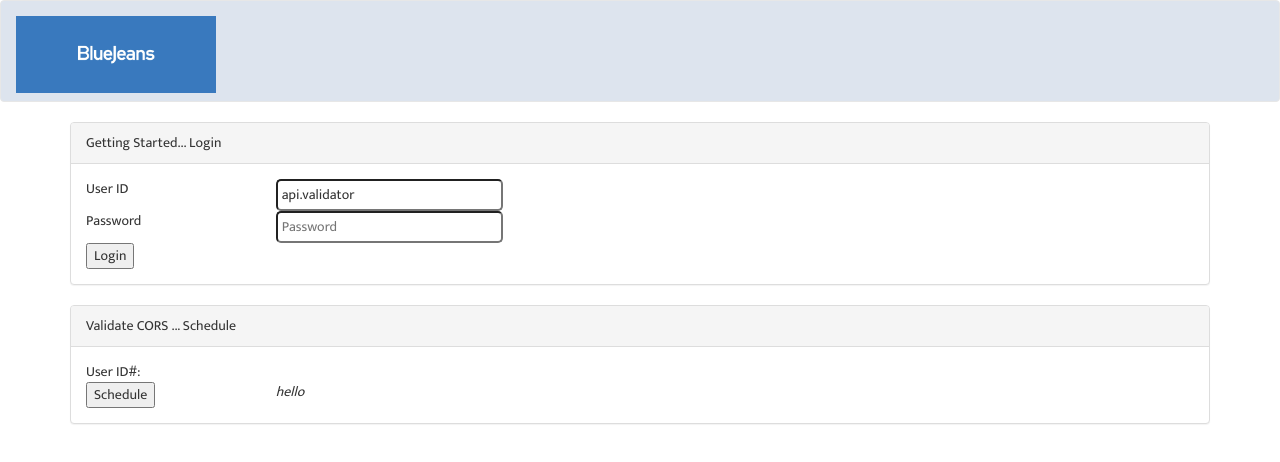
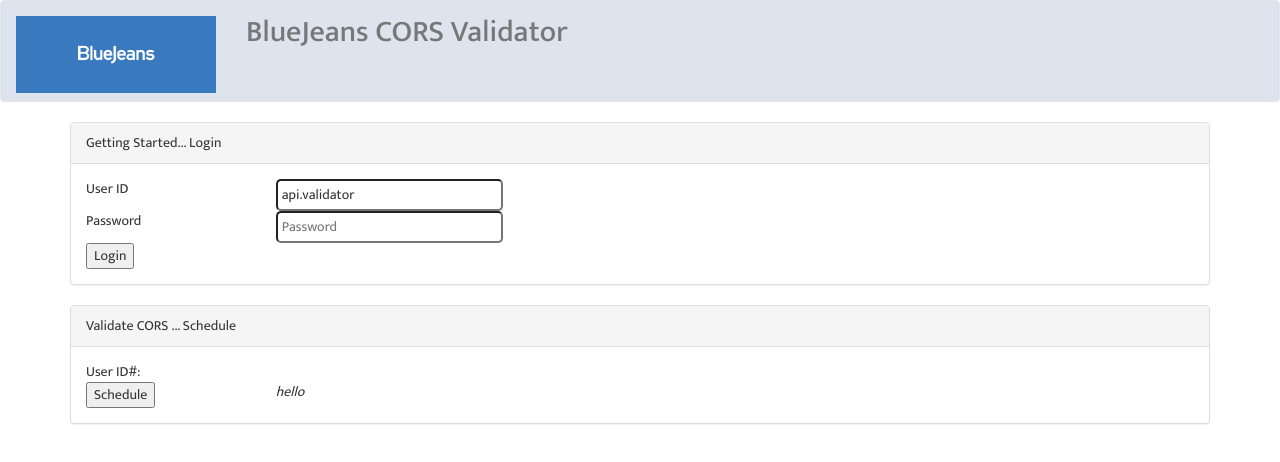
Before and after one commit to isabella232/api-whitelisting, a plain HTML site: page index.html in a window 1280 px wide. Drawn offline with Linux system fonts and the light colour scheme.

Commit message:
Styling update
add title, and change icon sizings

```diff
--- a/index.html
+++ b/index.html
@@ -116,6 +116,7 @@ var orec = {
       <a class="navbar-brand" href="#">
         <img alt="Brand" width="200px" src="BlueJeans_Logo_White.jpg">
       </a>
+	  <h2 class="navbar-text">BlueJeans CORS Validator</h2>
     </div>
   </div>
 </nav>
--- a/styles.css
+++ b/styles.css
@@ -196,10 +196,11 @@ input {
 	background-color: #addbtn;
 }
 .glyphicon {
+	margin: 5px;
+/*
 	width: 40px;
     height: 40px;
-	margin: 5px;
-/*    background-color: #CD5303;
+    background-color: #CD5303;
     border-radius: 20px;
     line-height: 40px;
     font-size: 12px;
```
